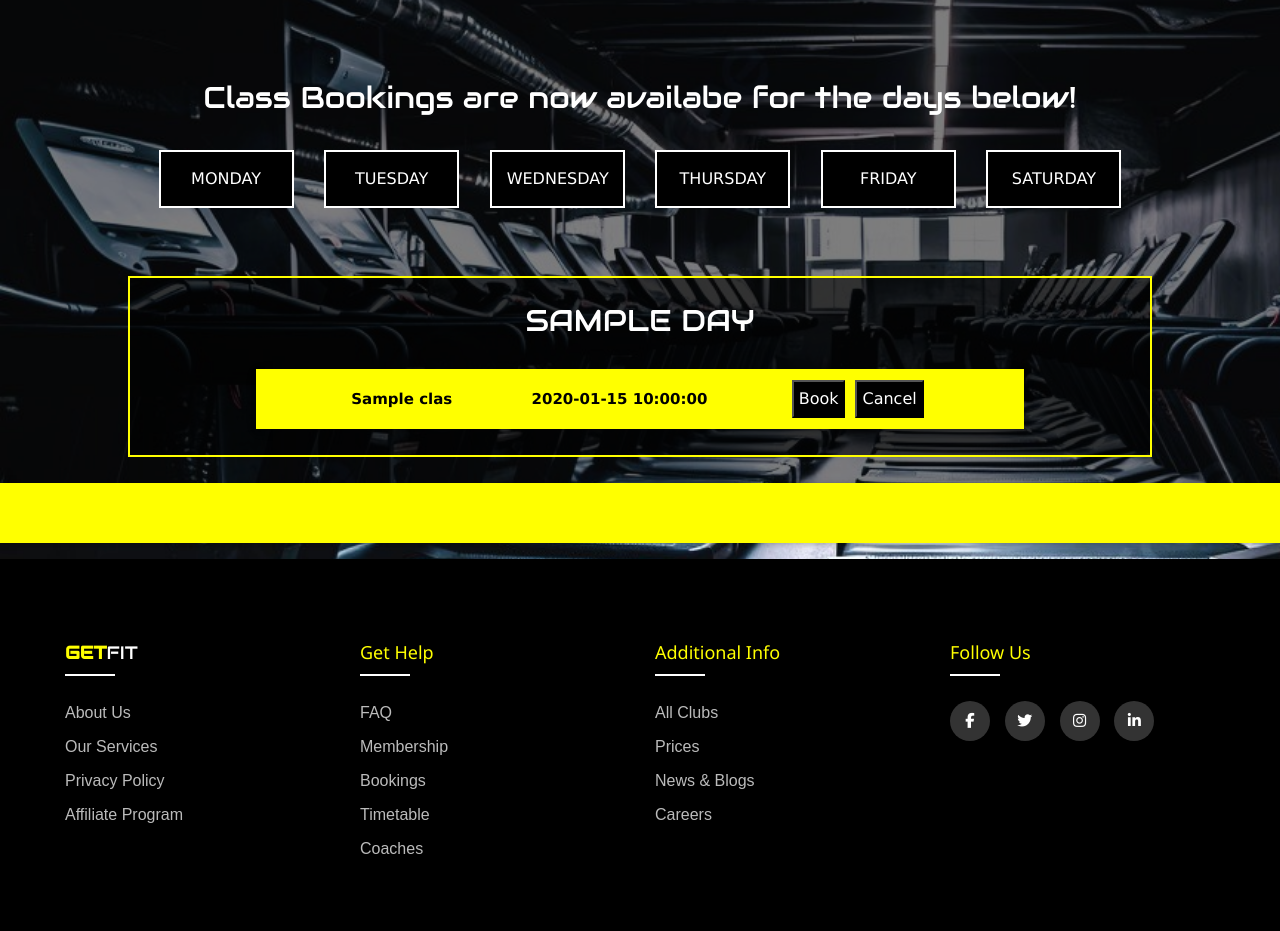
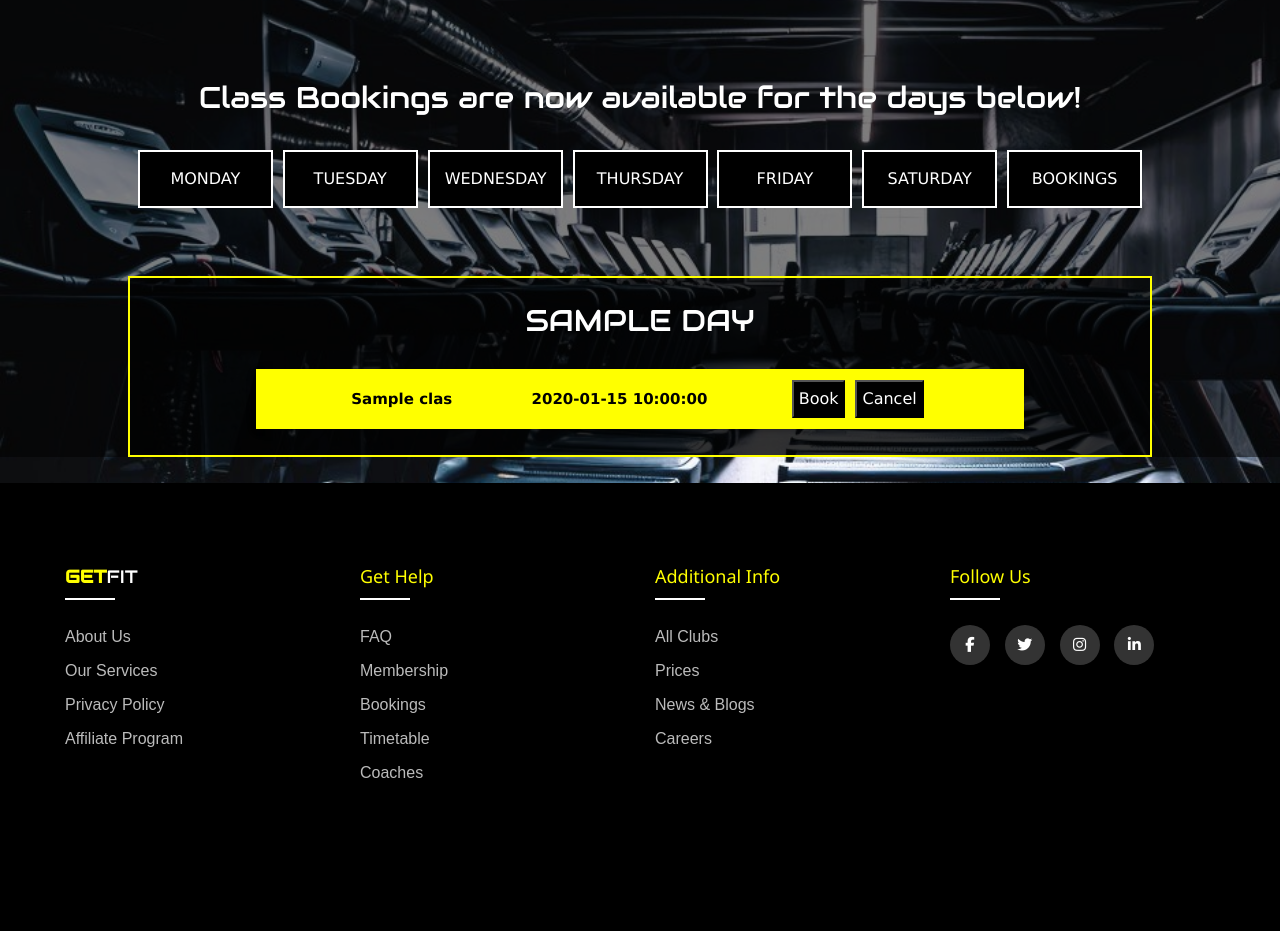
Before and after one commit to davidbolger37/Gym_Booking_System, a Flask app: template website/templates/booking.html in a window 1280 px wide. Shown: the part 65-996 px from the top of the page. After the commit the page ends 843 px from the top, so only its background shows below. Run offline with Flask 3, Linux system fonts and the light colour scheme; data comes from the database, SQL or seed files in the repository; the template is opened without the code that fills it: values that come from a table or form of the project are taken from there, most other values are stand-ins (such as "Sample title", 1, 10 or a date in 2020); parts of the project's set-up code (start-up, migrations or seed data) failed here and were passed over; some libraries are stand-ins or nearby versions; some web fonts are replaced.

Commit message:
shows users bookings and linked to booking button

```diff
--- a/app.py
+++ b/app.py
@@ -179,10 +179,14 @@ def logout():
 @app.route('/booking')
 def booking():
     user_role = None
+    user_id = None
+    user = None
+
     if 'user_id' in session:
         user = User.query.get(session['user_id'])
-        user_role = user.role
-        user_id = user.id
+        if user:
+            user_role = user.role
+            user_id = user.id
 
     # Define an ordering for the days of the week
     day_ordering = case(
@@ -194,7 +198,7 @@ def booking():
             'Thursday': 4,
             'Friday': 5,
             'Saturday': 6,
-        },
+        }
     )
 
     # Fetch all classes and order them first by day, then by time_duration
@@ -209,7 +213,7 @@ def booking():
     # Fetch all bookings
     bookings = Booking.query.all()
 
-    return render_template('booking.html',user_id=user_id, user_role=user_role, classes_by_day=classes_by_day,
+    return render_template('booking.html', user=user, user_id=user_id, user_role=user_role, classes_by_day=classes_by_day,
                            bookings=bookings)
 
 
--- a/website/templates/booking.html
+++ b/website/templates/booking.html
@@ -81,20 +81,23 @@
                     <div id="div1"
                          style="opacity: 1; color: white; height: 100%; width: 80%;margin: 0 auto;">
                         <br><br>
-                        <h2 style="font-family:Audiowide, sans-serif;color:white;padding:20px">Class Bookings are now availabe for the days below!</h2>
+                        <h2 style="font-family:Audiowide, sans-serif;color:white;padding:20px">Class Bookings are now available for the days below!</h2>
                         <div id="container">
-                            <button id="showMonday"><a href="#monday" style="text-decoration:none;">MONDAY</a>
-                            </button>
+                            <button id="showMonday"><a
+                                    href="#monday" style="text-decoration:none;">MONDAY</a></button>
                             <button id="showTuesday"><a
                                     href="#tuesday" style="text-decoration:none;">TUESDAY</a></button>
                             <button id="showWednesday"><a
                                     href="#wednesday" style="text-decoration:none;">WEDNESDAY</a></button>
                             <button id="showThursday"><a
                                     href="#thursday" style="text-decoration:none;">THURSDAY</a></button>
-                            <button id="showFriday"><a href="#friday" style="text-decoration:none;">FRIDAY</a>
-                            </button>
+                            <button id="showFriday"><a
+                                    href="#friday" style="text-decoration:none;">FRIDAY</a></button>
                             <button id="showSaturday"><a
                                     href="#saturday" style="text-decoration:none;">SATURDAY</a></button>
+                            <button id="showBookings"><a
+                                    href="#bookings" style="text-decoration:none;">BOOKINGS</a></button>
+
                         </div><br>
                         <div class="center">
                             {% if user_role == 'admin' %}
@@ -123,6 +126,7 @@
                                             <button class="card_button" onclick="document.getElementById('id03-{{ class.id }}').style.display='block'">
                                                 Book
                                             </button>
+
                                             <div id="id03-{{ class.id }}" class="modal">
                                                 <span onclick="document.getElementById('id03-{{ class.id }}').style.display='none'"
                                                       class="close" title="Close Modal">&times;</span>
@@ -142,15 +146,6 @@
                                                     </div>
                                                 </form>
                                             </div>
-
-<!--                                            <form action="{{ url_for('delete_book', class_id=class.id) }}"-->
-<!--                                                  method="post"-->
-<!--                                                  onsubmit="return confirm('Are you sure you want to book this class?');">-->
-<!--                                                <button type="submit"-->
-<!--                                                        style="background-color: #1F2626; border: 2px solid white; color: white;margin:5px;">-->
-<!--                                                    Cancel-->
-<!--                                                </button>-->
-<!--                                            </form>-->
 
                                             <button class="card_button" onclick="document.getElementById('id02-{{ class.id }}').style.display='block'">
                                                 Cancel
@@ -218,23 +213,23 @@
                             </div>
                             {% endfor %}
                         </div>
+                        <div id="bookings">
                         {% if user_role == 'user'%}
                         <div style="border:2px solid yellow;background:rgba(0,0,0,.6);margin: 2% 10% 2% 10%;padding:10px;">
+                            <h2 style="color: white; text-align: center; text-transform: uppercase; font-family:Audiowide, sans-serif;">Bookings - <b>{{ user.first_name }} </b> </h2>
                            {% for booking in bookings %}
                               {% if user_id == booking.user_id %}
                                     <div class="w3-panel w3-card "
                                          style="display:flex; justify-content:space-between; align-items:center; background-color:yellow;height:60px;">
-                                        <b>{{ booking.user.first_name}}</b>
                                         <b>{{ booking.class_name}}</b>
+                                        <b>{{ booking.day}}</b>
+                                        <b>{{ booking.time_duration}}</b>
                                     </div>
                             {% endif %}
                             {% endfor %}
                         </div>
-                          {% else %}
-                                <div class="w3-panel w3-card "
-                                         style="display:flex; justify-content:space-between; align-items:center; background-color:yellow;height:60px;">
-                                    </div>
                          {% endif %}
+                        </div>
                     </div>
                 </div>
             </div>
```
